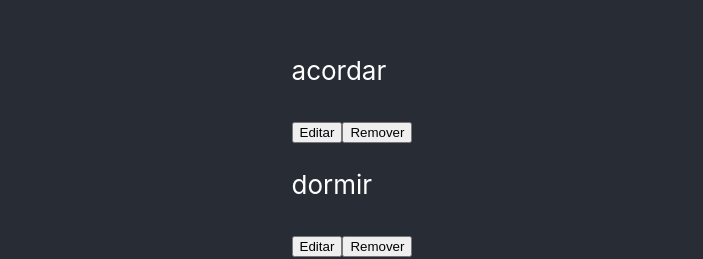
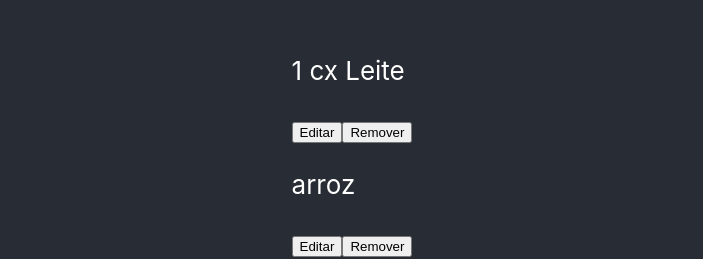
Before and after one commit to walterlbf/crud-app, a React (Create React App) app: page / in a window 1280 px wide. Shown: the part 369-628 px from the top of the page, without its empty margins (288-991 px from the left). Built offline with nearby package versions, Linux system fonts and the light colour scheme.

Commit message:
regex retirado e itens do db renomeados

```diff
--- a/src/components/Edit.js
+++ b/src/components/Edit.js
@@ -32,7 +32,7 @@ function Edit ({ saveEdit, item }) {
 
             <button
                 type='submit'
-                disabled={editItem.item.length <= 0 || (/[^a-z0-9]+/gi).test(editItem.item)}
+                disabled={editItem.item.length <= 0}
             >
                 Salvar
             </button>
--- a/src/services/data.js
+++ b/src/services/data.js
@@ -1,12 +1,12 @@
 const items = [
     {
       id: 0,
-      item: 'acordar',
+      item: '1 cx Leite',
       update: false,
     },
     {
       id: 1,
-      item: 'dormir',
+      item: 'arroz',
       update: false,
     },
 ];
```
